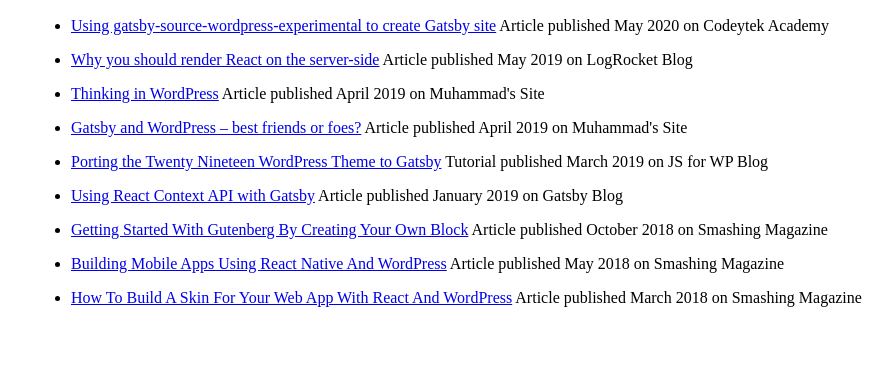
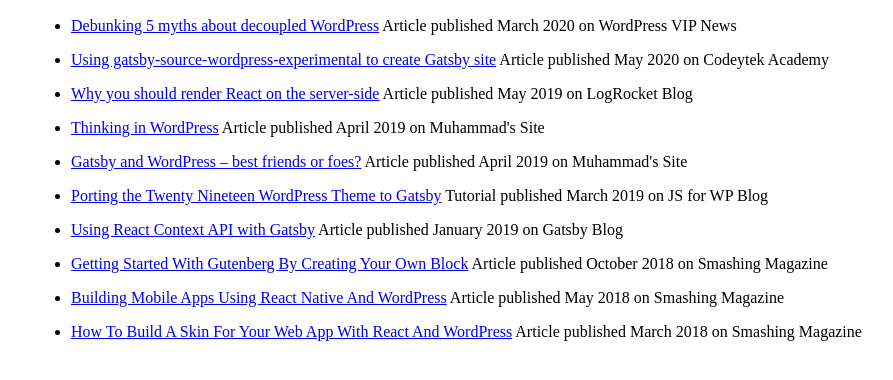
Before and after one commit to m-muhsin/decoupled-blog, a Gatsby site: page /article in a window 1280 px wide. Shown: the part 50-430 px from the top of the page, without its empty margins (189-1082 px from the left). Built offline with nearby package versions, Linux system fonts and the light colour scheme; Gatsby itself is replaced by a stand-in of ours.

Commit message:
add article from WPVIP

```diff
--- a/src/pages/article.mdx
+++ b/src/pages/article.mdx
@@ -21,6 +21,9 @@
 <Container>
 
 ## Article
+
+- [Debunking 5 myths about decoupled WordPress](https://wpvip.com/2020/03/05/debunking-5-myths-about-decoupled-wordpress/)
+Article published March 2020 on WordPress VIP News
 
 - [Using gatsby-source-wordpress-experimental to create Gatsby site](https://codeytek.com/using-gatsby-source-wordpress-experimental-to-create-gatsby-site/)
 Article published May 2020 on Codeytek Academy
```
